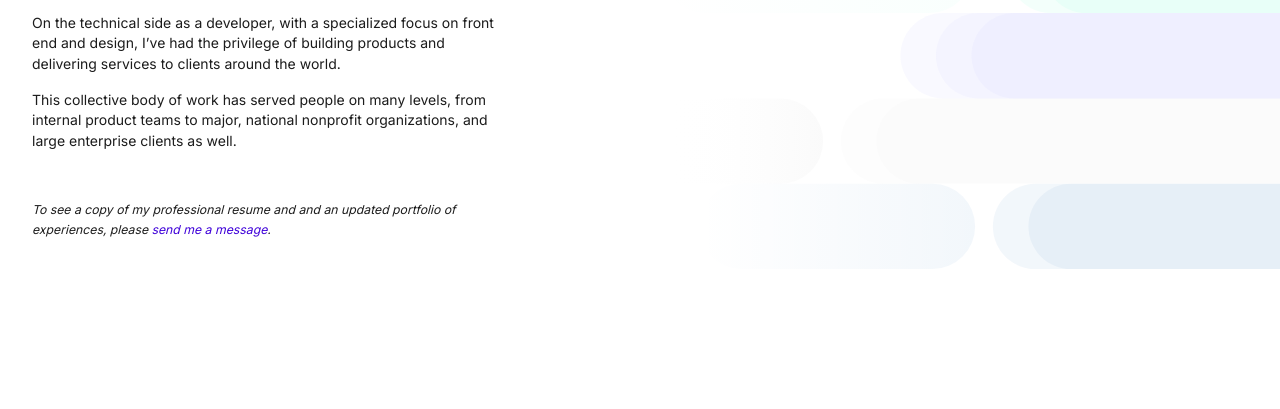
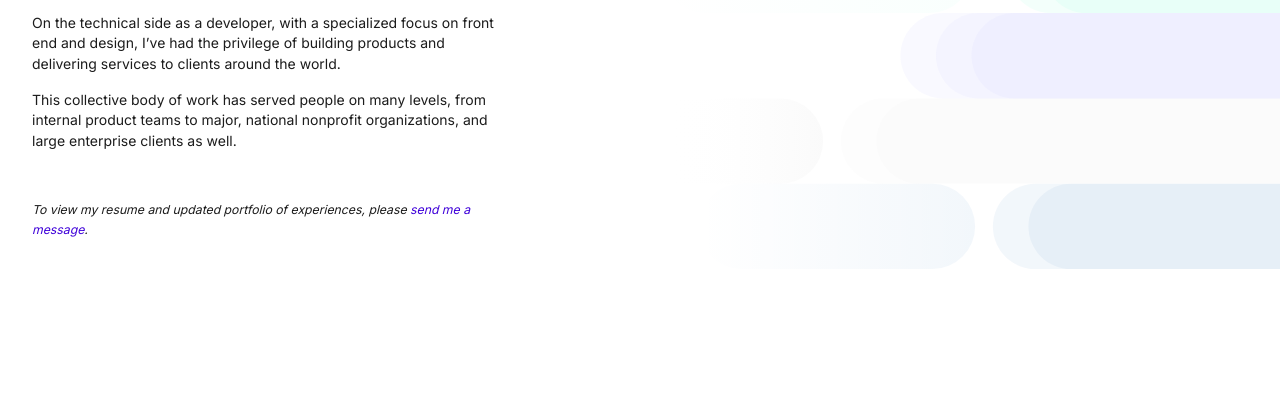
Before and after one commit to techtolentino/randytolentino2020, a Gatsby site: page /work in a window 1280 px wide. Shown: the part 342-751 px from the top of the page. Built offline with nearby package versions, Linux system fonts and the light colour scheme; Gatsby itself is replaced by a stand-in of ours.

Commit message:
fix typo and update copy

```diff
--- a/src/pages/work.js
+++ b/src/pages/work.js
@@ -31,7 +31,7 @@ const WorkPage = () => (
           <p>As a Product Design Lead, I work with dev and design to ensure that we deliver the best possible experiences for our users.</p>
           <p>On the technical side as a developer,  with a specialized focus on front end and design, I’ve had the privilege of building products and delivering services to clients around the world.</p>
           <p className="rt-hero-work-subtitle">This collective body of work has served people on many levels, from internal product teams to major, national nonprofit organizations, and large enterprise clients as well.</p>
-          <p><em><small>To see a copy of my professional resume and and an updated portfolio of experiences, please <a className="text-link-dark" href="mailto:makertolentino@gmail.com" target="_blank" rel="noopener noreferrer">send me a message</a>.</small></em></p>
+          <p><em><small>To view my resume and updated portfolio of experiences, please <a className="text-link-dark" href="mailto:makertolentino@gmail.com" target="_blank" rel="noopener noreferrer">send me a message</a>.</small></em></p>
 
         </div>
       </div>
```
